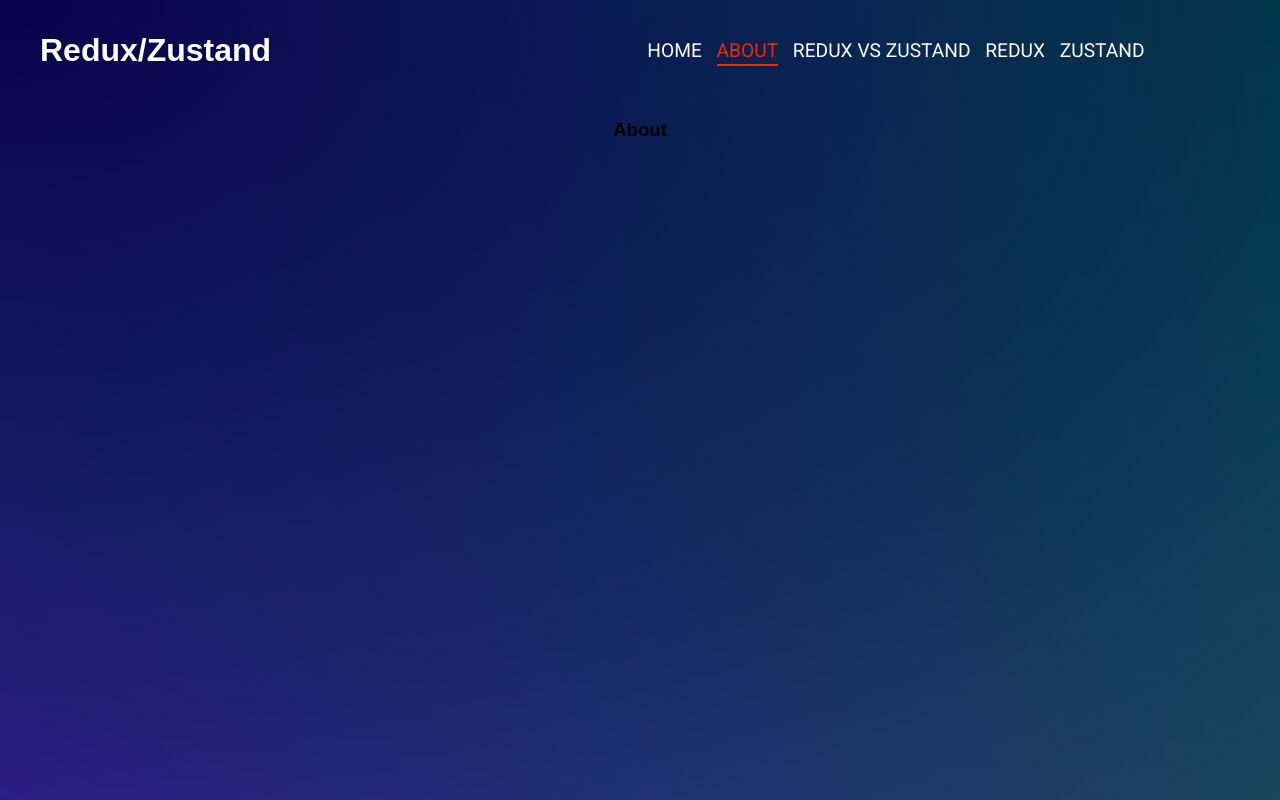
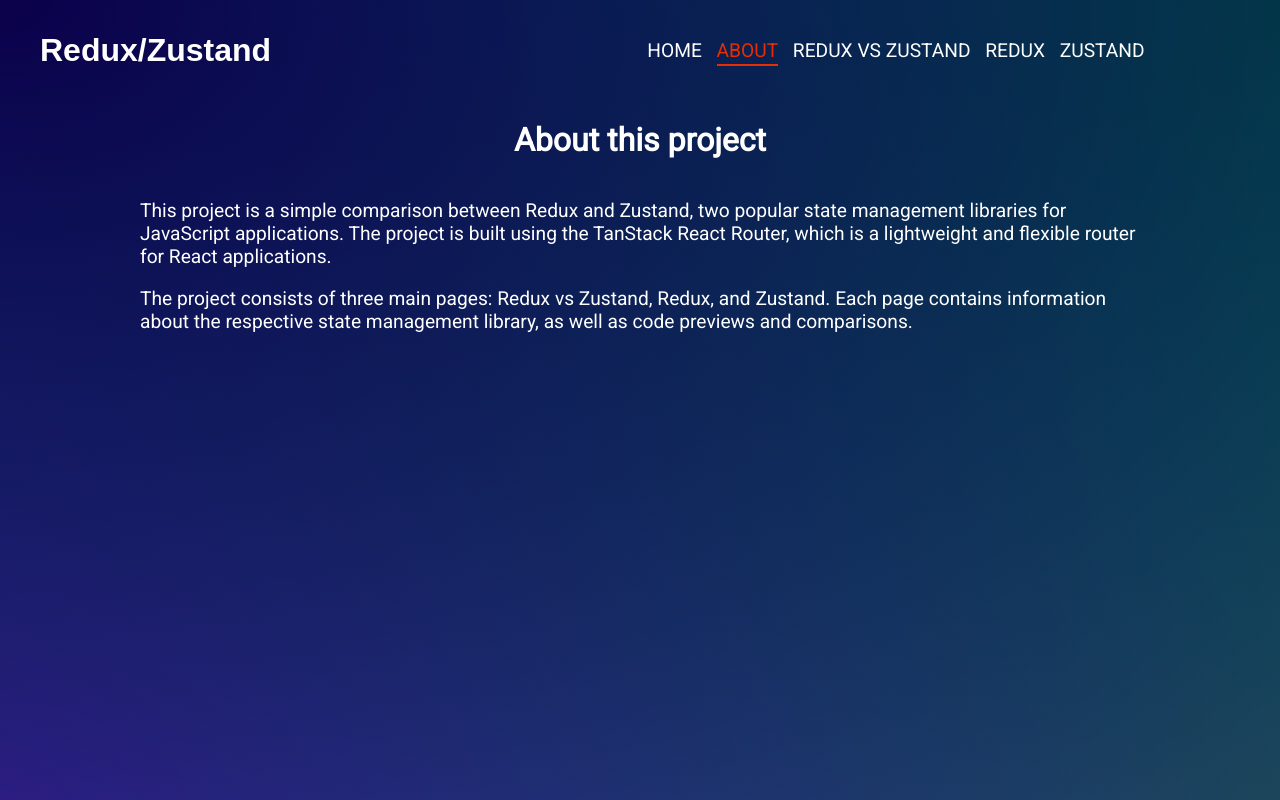
Before and after one commit to OBorgstrom/TodoReactRedux, a React (Vite) app: page /about in a window 1280 px wide. Built offline with nearby package versions, Linux system fonts and the light colour scheme.

Commit message:
feat: started about

```diff
--- a/src/routes/about.tsx
+++ b/src/routes/about.tsx
@@ -2,8 +2,23 @@
 
 function AboutComponent() {
   return (
-    <div className="p-2">
-      <h3>About</h3>
+    <div className="informations-container">
+      <h1>About this project</h1>
+      <section className="informations-section">
+        <article>
+          <p>
+            This project is a simple comparison between Redux and Zustand, two
+            popular state management libraries for JavaScript applications. The
+            project is built using the TanStack React Router, which is a
+            lightweight and flexible router for React applications.
+          </p>
+          <p>
+            The project consists of three main pages: Redux vs Zustand, Redux,
+            and Zustand. Each page contains information about the respective
+            state management library, as well as code previews and comparisons.
+          </p>
+        </article>
+      </section>
     </div>
   )
 }
--- a/src/routes/zustand.tsx
+++ b/src/routes/zustand.tsx
@@ -50,7 +50,7 @@
             </ul>
           </p>
         </article>
-        <img src={zustandlogo} alt="zustand-logo" width={300} height={300} />
+        <img src={zustandlogo} alt="zustand-logo" width={300} height={250} />
       </section>
       <section className="informations-section">
         <ZustandCodePreview />
```
